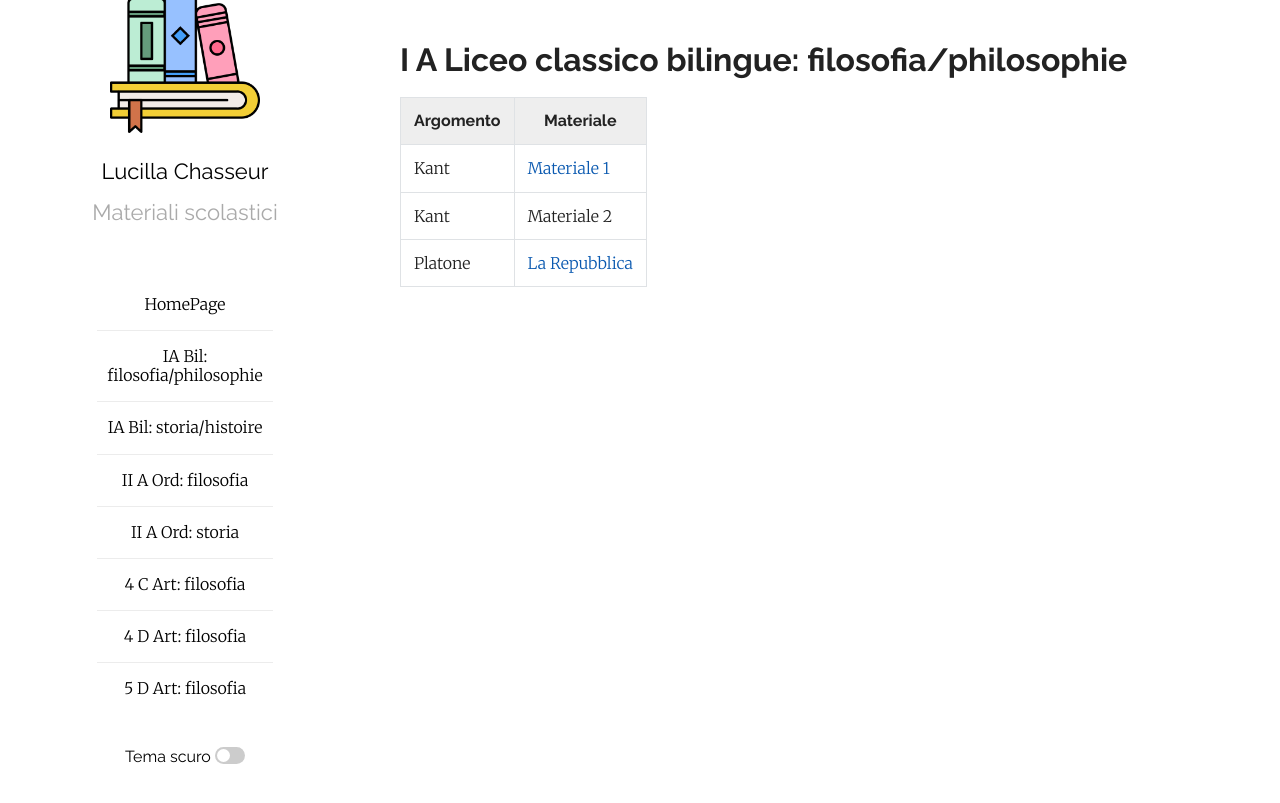
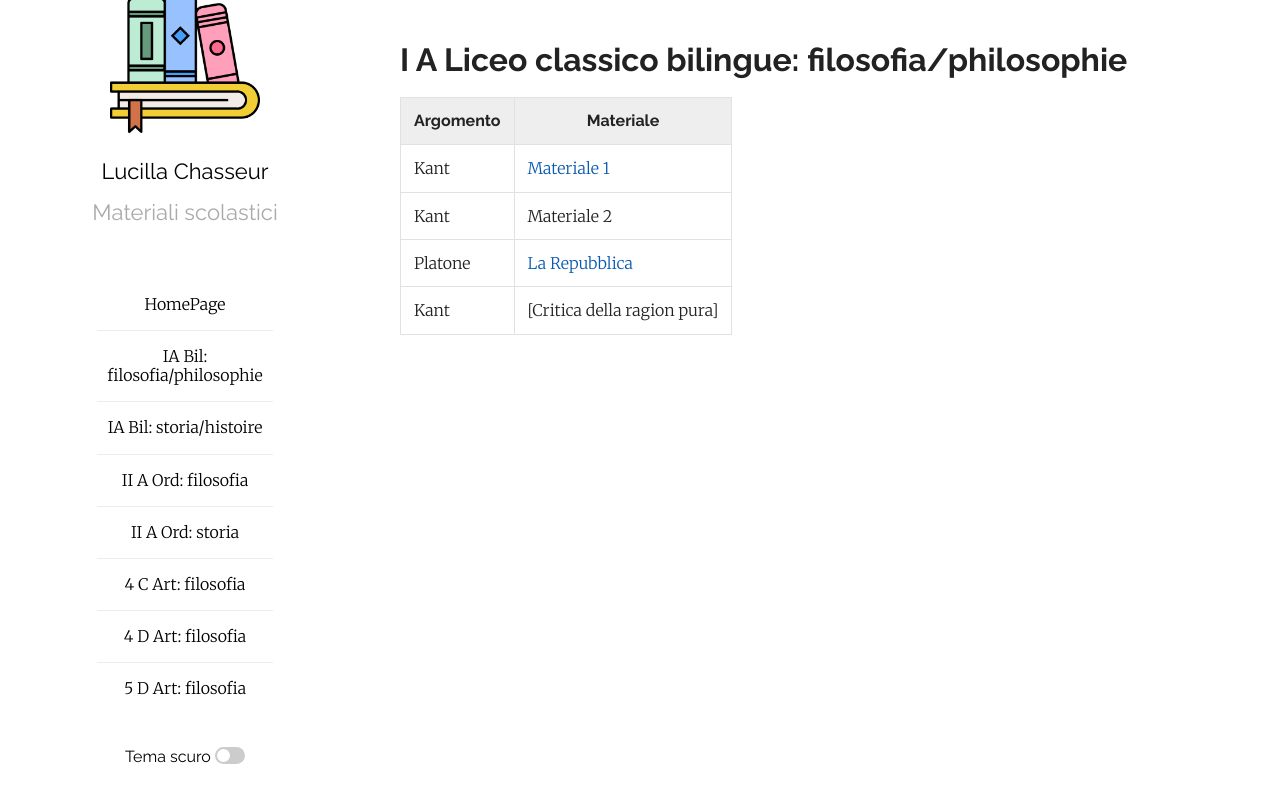
Before and after one commit to efemeridi/efemeridi.github.io, a Jekyll site: the page built from 1a_bil_filosofia.md, in a window 1280 px wide. Shown: the top 803 px of the page. Built offline with Jekyll 4.4.1, drawn with Linux system fonts in a browser that asks for light colours; our own code applies the rules of GitHub Pages for plain Markdown files.

Commit message:
Add Kant's 'Critica della ragion pura' reference

```diff
--- a/1a_bil_filosofia.md
+++ b/1a_bil_filosofia.md
@@ -8,3 +8,4 @@ layout: page
 | Kant      | [Materiale 1](/materiali/kant_mat1.pdf) |
 | Kant      | Materiale 2 |
 |Platone|[La Repubblica](/materiali/03_repubblica_passi_scelti_I_A_ordinario.pdf)|
+|Kant|[Critica della ragion pura]
```
